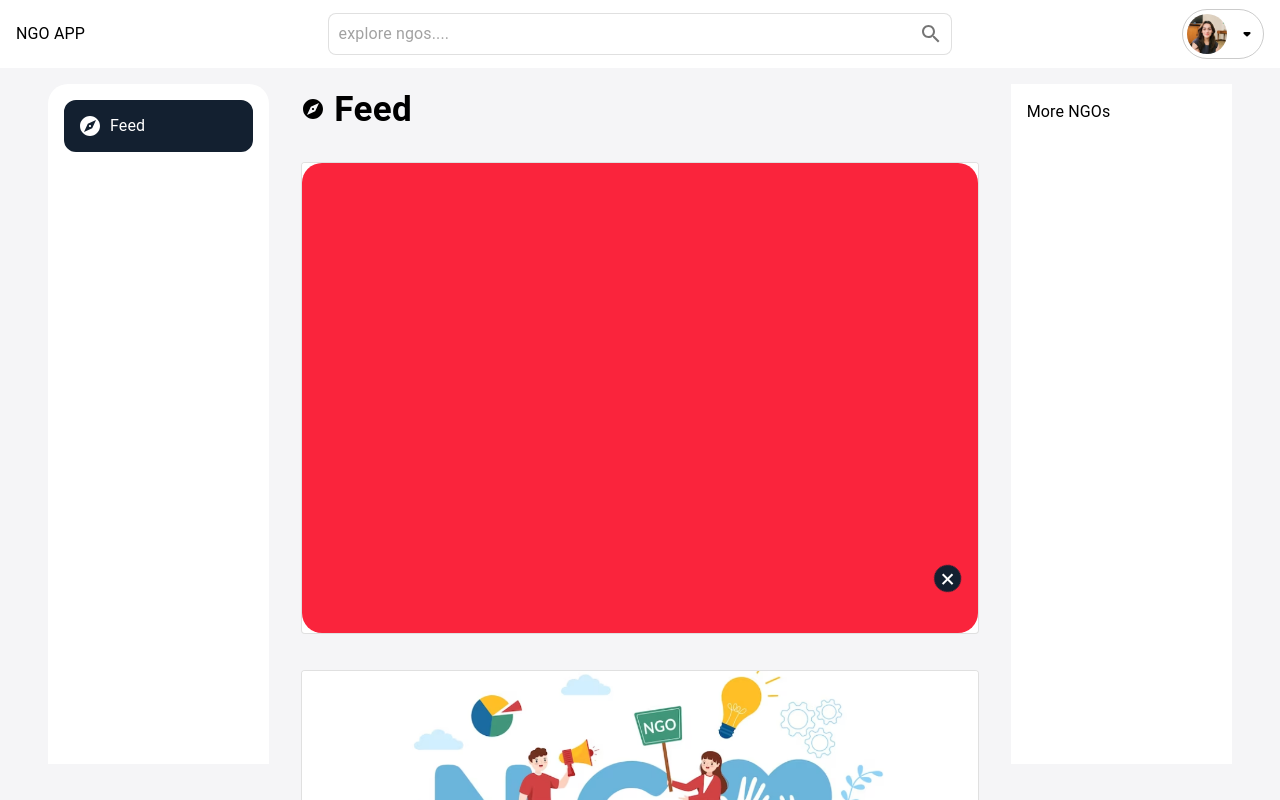
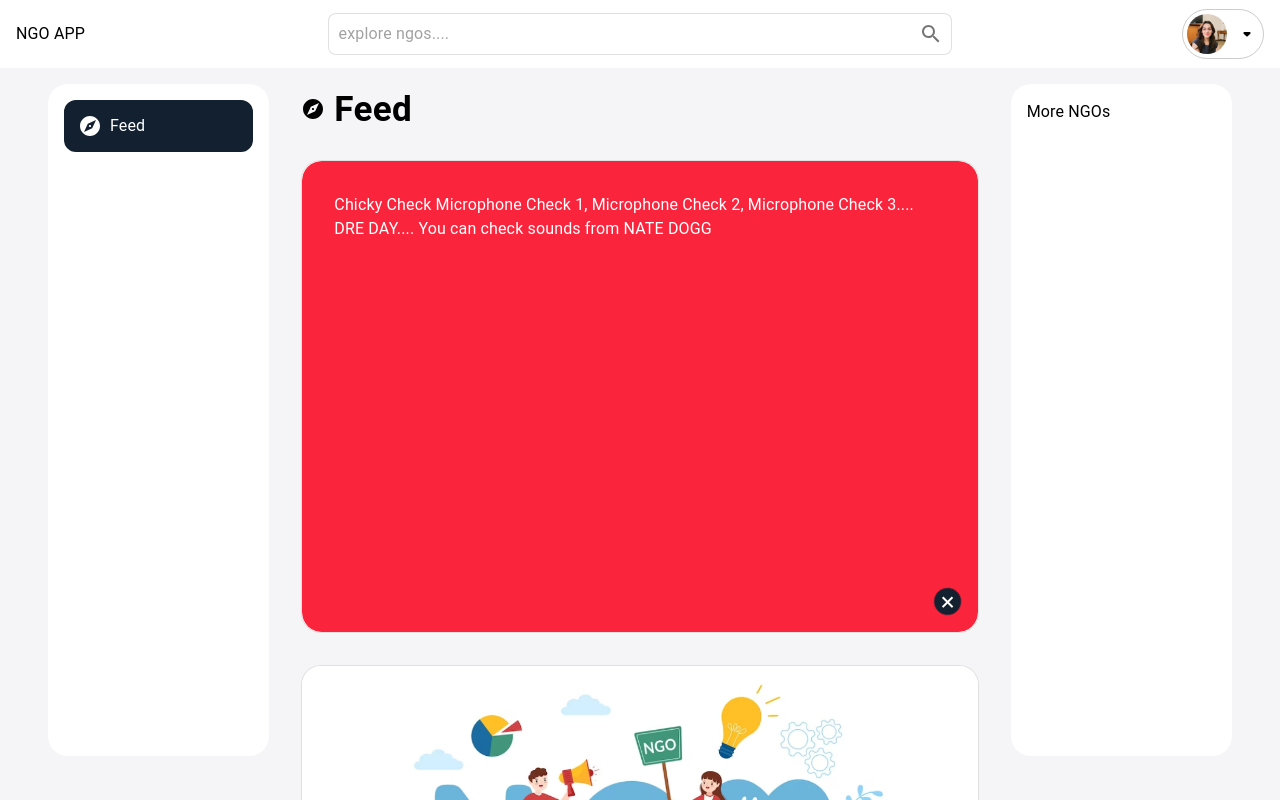
Before and after one commit to MANANTANDON/NGO-APP, a Next.js app: page / in a window 1280 px wide. Both pictures are taken after a click on the element 948 px from the left and 578 px from the top of the page. Shown: the top 800 px of the page. Built offline with nearby package versions, Linux system fonts and the light colour scheme.

Commit message:
ngo card mx change in xs

```diff
--- a/src/components/Cards/NgoCard.jsx
+++ b/src/components/Cards/NgoCard.jsx
@@ -10,8 +10,6 @@ import {
 } from "@mui/material";
 import React, { useState } from "react";
 
-import NgoCardStyles from "@/styles/NgoCards.module.css";
-
 export const NgoCard = ({ color }) => {
   const [show, setShow] = useState(false);
 
@@ -20,33 +18,85 @@ export const NgoCard = ({ color }) => {
   };
   return (
     <>
-      <Card className={NgoCardStyles.ngoc1} variant="outlined">
+      <Card
+        sx={{
+          my: 1,
+          borderRadius: "20px",
+          position: "relative",
+          mx: { xs: -1, md: 0 },
+        }}
+        variant="outlined"
+      >
         <CardMedia
-          className={NgoCardStyles.ngoc2}
+          sx={{ height: 250 }}
           image="/images/ngo.png"
           title="NGO IMAGE"
         />
-        <CardContent className={NgoCardStyles.ngoc3}>
-          <Box sx={{ my: 1 }} px={2}>
+        <CardContent
+          sx={{
+            padding: 0,
+            "&: last-child": {
+              padding: 0,
+            },
+          }}
+        >
+          <Box sx={{ my: 1, px: 2 }}>
             <Typography fontSize="12px" fontWeight="700" sx={{ color: color }}>
               Community Development
             </Typography>
           </Box>
-          <Box px={2}>
+          <Box sx={{ px: 2 }}>
             <Typography fontSize="25px" fontWeight="bold" sx={{ my: 1 }}>
               Prosperity For Humanity
             </Typography>
-            <Typography className={NgoCardStyles.ngoc4} fontSize="14px">
+            <Typography
+              sx={{
+                overflow: "hidden",
+                textOverflow: "ellipsis",
+                display: "-webkit-box",
+                WebkitLineClamp: "3",
+                WebkitBoxOrient: "vertical",
+              }}
+              fontSize="14px"
+            >
               {text}
             </Typography>
           </Box>
-          <Box className={NgoCardStyles.ngoc5} px={2} py={1.5}>
-            <Button className={NgoCardStyles.ngoc6}>Know More</Button>
+          <Box
+            sx={{
+              px: 2,
+              py: 1.5,
+              display: "flex",
+              justifyContent: "space-between",
+              alignItems: "center",
+              mt: 2.2,
+            }}
+          >
+            <Button
+              sx={{
+                bgcolor: "rgb(19,32,48)",
+                color: "#fff",
+                borderRadius: "10px",
+                px: 4,
+              }}
+            >
+              Know More
+            </Button>
             <Box
-              p={0.2}
-              className={`${NgoCardStyles.ngoc7} ${
-                show ? NgoCardStyles.ngoc8 : NgoCardStyles.ngoc9
-              }`}
+              sx={{
+                bgcolor: "rgb(19,32,48)",
+                color: "#fff",
+                display: "flex",
+                justifyContent: "center",
+                alignItems: "center",
+                borderRadius: "50%",
+                p: 0.2,
+                zIndex: 1,
+                "&:hover": {
+                  cursor: "pointer",
+                },
+              }}
+              className={show ? "crossCircleRotate" : "crossCircle"}
               onClick={handleShow}
             >
               <Add />
@@ -54,12 +104,21 @@ export const NgoCard = ({ color }) => {
           </Box>
           <Box
             sx={{
+              position: "absolute",
+              height: "100%",
+              width: "100%",
               bgcolor: color,
+              borderRadius: "20px",
+              top: 0,
+              left: 0,
             }}
-            className={`${NgoCardStyles.ngoc10} fade-box ${
-              show ? "fade-in" : "fade-out"
-            }`}
-          ></Box>
+            className={`fade-box ${show ? "fade-in" : "fade-out"}`}
+          >
+            <Typography sx={{ color: "#fff", p: 4 }}>
+              Chicky Check Microphone Check 1, Microphone Check 2, Microphone
+              Check 3.... DRE DAY.... You can check sounds from NATE DOGG
+            </Typography>
+          </Box>
         </CardContent>
       </Card>
     </>
--- a/src/components/Home/HomeGrid.jsx
+++ b/src/components/Home/HomeGrid.jsx
@@ -24,7 +24,7 @@ export const HomeGrid = () => {
             display: { xs: "none", md: "block" },
             position: "sticky",
             top: 81, // Adjust based on your layout
-            height: "85vh",
+            height: "100%",
             overflowY: "auto",
           }}
         >
@@ -32,7 +32,7 @@ export const HomeGrid = () => {
             sx={{
               p: 2,
               bgcolor: "white",
-              height: "100%",
+              height: "80vh",
               borderRadius: "20px",
             }}
           >
@@ -52,6 +52,7 @@ export const HomeGrid = () => {
             </Typography>
           </Box>
         </Grid2>
+        {/* Center Grid */}
         <Grid2
           item
           size={{ xs: 12, md: 7 }}
@@ -71,6 +72,7 @@ export const HomeGrid = () => {
             </div>
           ))}
         </Grid2>
+        {/* RIght Grid */}
         <Grid2
           item
           size={{ xs: 12, md: 2.5 }}
@@ -81,11 +83,13 @@ export const HomeGrid = () => {
             gap: 2,
             position: "sticky",
             top: 81, // Adjust based on your layout
-            height: "85vh",
+            height: "100%",
             overflowY: "auto",
           }}
         >
-          <Box sx={{ p: 2, bgcolor: "#fff", height: "100%" }}>
+          <Box
+            sx={{ p: 2, bgcolor: "#fff", height: "80vh", borderRadius: "20px" }}
+          >
             <Typography>More NGOs</Typography>
           </Box>
         </Grid2>
--- a/src/styles/NgoCards.module.css
+++ /dev/null
@@ -1,90 +0,0 @@
-.ngoc1 {
-  margin-top: 10px;
-  margin-bottom: 10px;
-  border-radius: 20px;
-  position: relative;
-}
-
-.ngoc2 {
-  height: 200px;
-}
-
-.ngoc3 {
-  padding: 0px;
-}
-
-.ngoc3:last-child {
-  padding: 0px;
-}
-
-.ngoc4 {
-  overflow: hidden;
-  text-overflow: ellipsis;
-  display: -webkit-box;
-  -webkit-line-clamp: 4;
-  -webkit-box-orient: vertical;
-}
-
-.ngoc5 {
-  display: flex;
-  justify-content: space-between;
-  align-items: center;
-  margin-top: 22px;
-}
-
-.ngoc6 {
-  background-color: rgb(19, 32, 48);
-  color: #fff;
-  border-radius: 10px;
-  padding-left: 38px;
-  padding-right: 38px;
-}
-
-.ngoc7 {
-  background-color: rgb(19, 32, 48);
-  color: #fff;
-  display: flex;
-  justify-content: center;
-  align-items: center;
-  border-radius: 50%;
-  z-index: 1;
-  transform: rotate(0deg);
-}
-
-.ngoc7:hover {
-  cursor: pointer;
-}
-
-.ngoc8 {
-  animation: circleRotate ease-in 0.5s forwards;
-}
-
-.ngoc9 {
-  animation: circleRotateZero ease-out 0.5s forwards;
-}
-
-.ngoc10 {
-  position: absolute;
-  height: 100%;
-  width: 100%;
-  border-radius: 20px;
-  top: 0;
-  left: 0;
-}
-@keyframes circleRotateZero {
-  0% {
-    transform: rotate(45deg);
-  }
-  100% {
-    transform: rotate(0deg);
-  }
-}
-
-@keyframes circleRotate {
-  0% {
-    transform: rotate(0deg);
-  }
-  100% {
-    transform: rotate(45deg);
-  }
-}
--- a/src/styles/globals.css
+++ b/src/styles/globals.css
@@ -5,6 +5,15 @@
 body {
   background-color: var(--background-color);
 }
+
+.crossCircleRotate {
+  animation: circleRotate ease-in 0.5s forwards;
+}
+
+.crossCircle {
+  animation: circleRotateZero ease-out 0.5s forwards;
+}
+
 .fade-box {
   opacity: 0;
   transition: opacity 0.5s ease-in-out;
@@ -16,6 +25,24 @@ body {
 
 .fade-out {
   opacity: 0;
+}
+
+@keyframes circleRotateZero {
+  0% {
+    transform: rotate(45deg);
+  }
+  100% {
+    transform: rotate(0deg);
+  }
+}
+
+@keyframes circleRotate {
+  0% {
+    transform: rotate(0deg);
+  }
+  100% {
+    transform: rotate(45deg);
+  }
 }
 
 /* :root {
```
